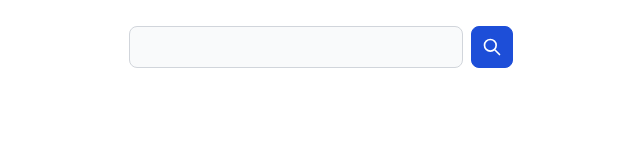
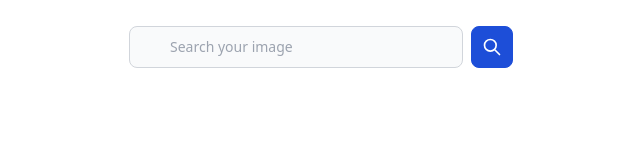
Before and after one commit to SANKALP1011/unsplashapiengine, a React (Create React App) app: page / in a window 1280 px wide. Shown: the top 160 px of the page, without its empty margins (319-959 px from the left). Built offline with nearby package versions, Linux system fonts and the light colour scheme.

Commit message:
working on the modal id

```diff
--- a/src/Pages/Api.jsx
+++ b/src/Pages/Api.jsx
@@ -20,7 +20,7 @@
 
  return <>
     <div className="SearchBar">
-    <input type="text" value={image} className="bg-gray-50 border border-gray-300 text-gray-900 text-sm rounded-lg focus:ring-blue-500 focus:border-blue-500 block w-full pl-10 p-2.5  dark:bg-gray-700 dark:border-gray-600 dark:placeholder-gray-400 dark:text-white dark:focus:ring-blue-500 dark:focus:border-blue-500"  onChange={(e)=>{setImage(e.target.value)}}/>
+    <input type="text" value={image} placeholder="Search your image" className="bg-gray-50 border border-gray-300 text-gray-900 text-sm rounded-lg focus:ring-blue-500 focus:border-blue-500 block w-full pl-10 p-2.5  dark:bg-gray-700 dark:border-gray-600 dark:placeholder-gray-400 dark:text-white dark:focus:ring-blue-500 dark:focus:border-blue-500"  onChange={(e)=>{setImage(e.target.value)}}/>
       <button type="submit" className="p-2.5 ml-2 text-sm font-medium text-white bg-blue-700 rounded-lg border border-blue-700 hover:bg-blue-800 focus:ring-4 focus:outline-none focus:ring-blue-300 dark:bg-blue-600 dark:hover:bg-blue-700 dark:focus:ring-blue-800" onClick={fetchImage}><svg class="w-5 h-5" fill="none" stroke="currentColor" viewBox="0 0 24 24" xmlns="http://www.w3.org/2000/svg"><path stroke-linecap="round" stroke-linejoin="round" stroke-width="2" d="M21 21l-6-6m2-5a7 7 0 11-14 0 7 7 0 0114 0z"></path></svg></button>
     </div>
 
```
